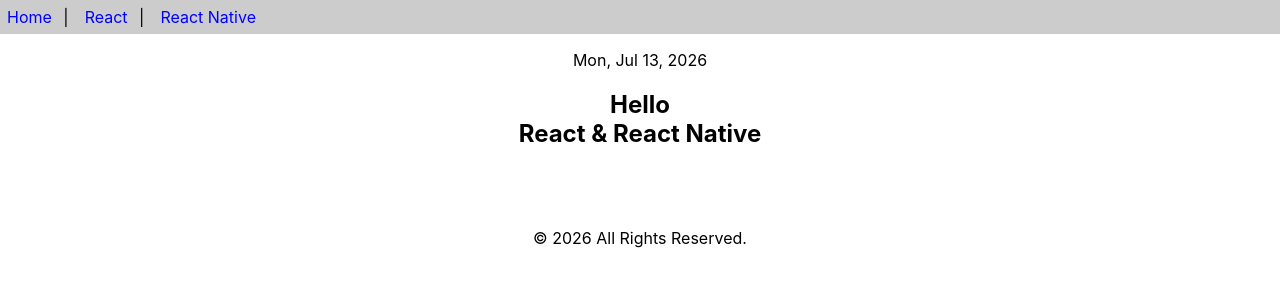
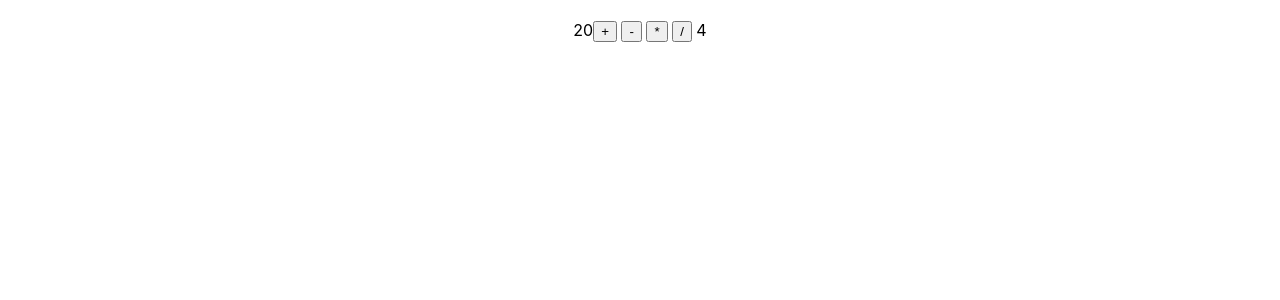
Before and after one commit to JohnTagarian/app1_react_EnET, a React (Create React App) app: page / in a window 1280 px wide. Shown: the top 300 px of the page. Built offline with nearby package versions, Linux system fonts and the light colour scheme.

Commit message:
Calculator: Parameter Event Handle

```diff
--- a/src/App.js
+++ b/src/App.js
@@ -1,16 +1,10 @@
 import React from "react";
 import { Content, Footer, Header } from "./func-components";
 import Calendar from "./class-components";
+import { Calculator2 } from "./calculator";
 
 function App() {
-  return (
-    <>
-      <Header/>
-      <p><center><Calendar/></center></p>
-      <Content/>
-      <Footer/>
-    </>
-  )
+  return <Calculator2 />;
 }
 
 export default App;
--- /dev/null
+++ b/src/calculator.js
@@ -0,0 +1,26 @@
+import React from "react";
+
+export function Calculator2() {
+
+    const n1 = 20;
+    const n2 = 4;
+
+    const calculate = (op) => {
+        let c = `${n1} ${op} ${n2}`
+        let result = eval(c)
+        alert(`${c} = ${result}`)
+    }
+
+    return (
+        <div style={{ textAlign: 'center', marginTop: '20px' }}>
+            <span>{n1}</span>
+
+            <button onClick={() => calculate('+')}>+</button>&nbsp;
+            <button onClick={() => calculate('-')}>-</button>&nbsp;
+            <button onClick={() => calculate('*')}>*</button>&nbsp;
+            <button onClick={() => calculate('/')}>/</button>&nbsp;
+            <span>{n2}</span>
+        </div>
+
+    )
+}
```
